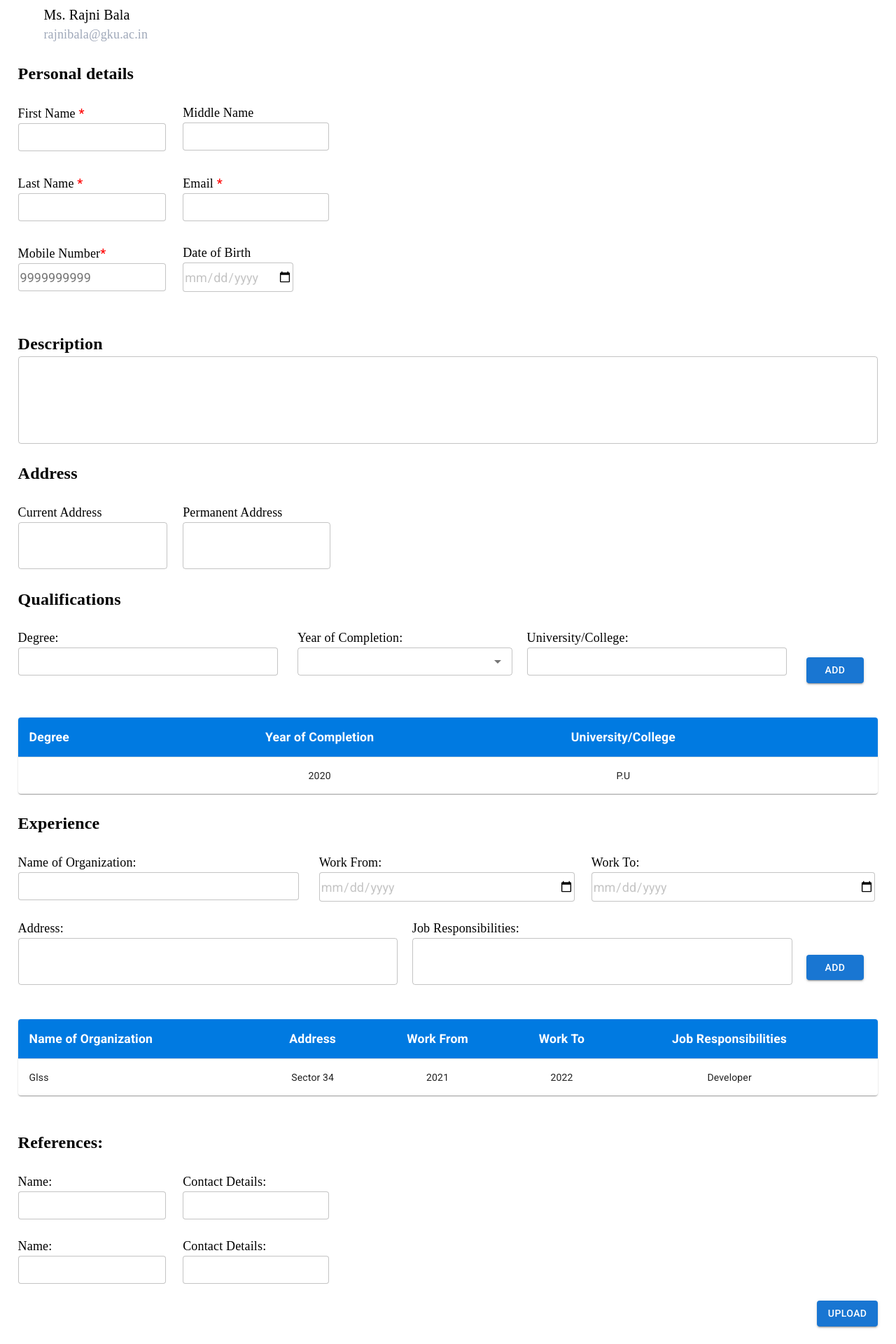
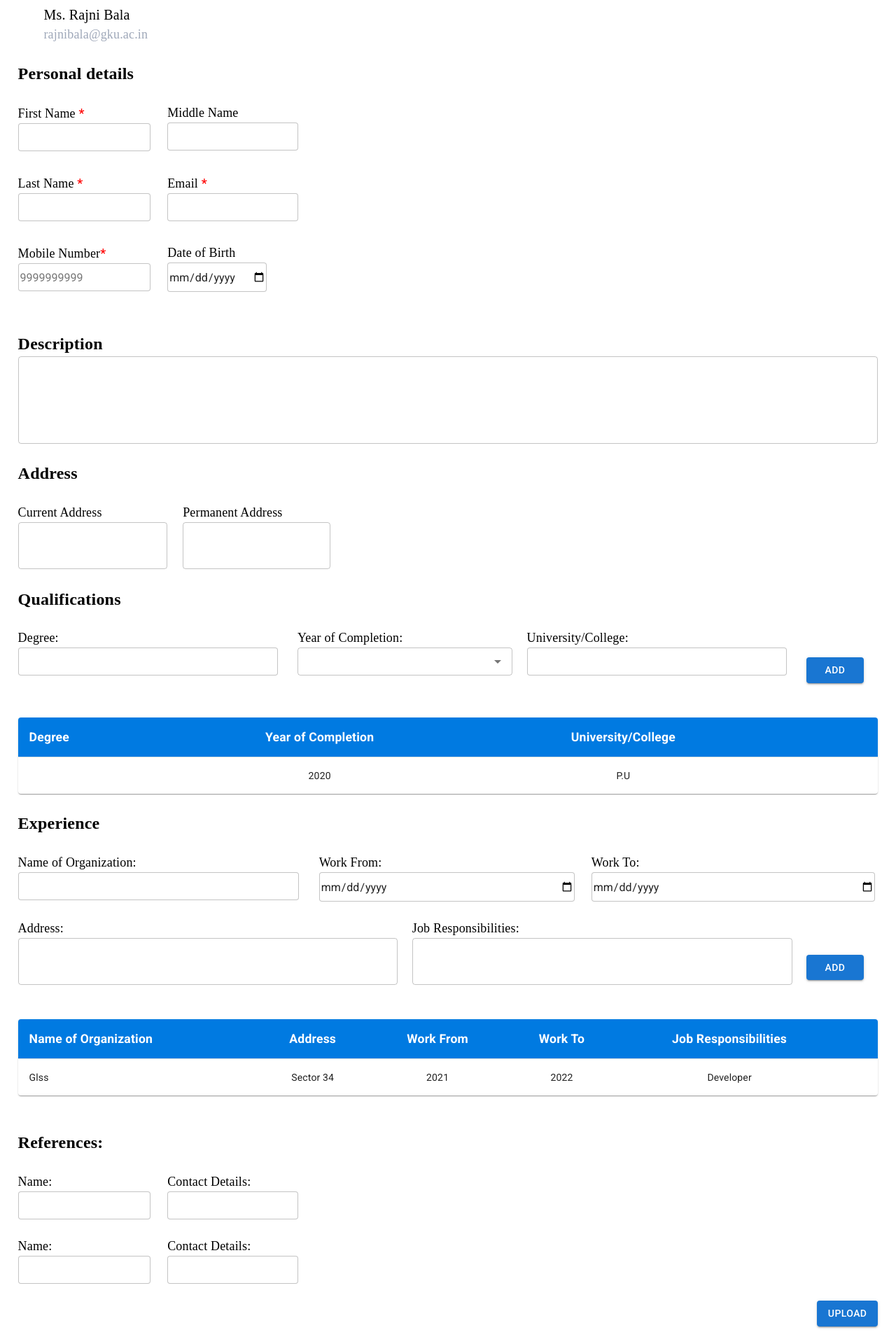
Before and after one commit to gaurav-rajput123/createStudioReal, a React (Create React App) app: page / in a window 1280 px wide. Shown: the part 132-2052 px from the top of the page at 70% size. Built offline with nearby package versions, Linux system fonts and the light colour scheme.

Commit message:
sdifhsbf

```diff
--- a/src/Neha/TeacherDetails.js
+++ b/src/Neha/TeacherDetails.js
@@ -69,7 +69,7 @@ const TeacherDetails = () => {
     Name1: "",
     Contactdetails1: "",
     Name2: "",
-    Conatctdetails2: "",
+    Contactdetails2: "",
     Description:""
   };
   const [formValues, setFormValues] = useState(initialValues);
@@ -178,7 +178,7 @@ const TeacherDetails = () => {
                     name="Firstname"
                     value={formValues.Firstname}
                     onChange={handleChange}
-                    style={{ width: "100%" ,height:'40px',border:'1px solid rgba(0, 0, 0, 0.23)',borderRadius:"4px",fontSize:'18px',color:'rgba(0, 0, 0, 0.23)'}}
+                    style={{ width: "100%" ,height:'40px',border:'1px solid rgba(0, 0, 0, 0.23)',borderRadius:"4px",fontSize:'16px',color:'rgba(0, 0, 0, 0.87)',fontWeight:'400'}}
                   />
                   <p style={{ color: "red" }}>{formErrors.Firstname}</p>
                 </FormControl>
@@ -203,7 +203,7 @@ const TeacherDetails = () => {
                     name="Middlename"
                     value={formValues.Middlename}
                     onChange={handleChange}
-                    style={{ width: "98.8%" ,height:'40px',border:'1px solid rgba(0, 0, 0, 0.23)',borderRadius:"4px",fontSize:'18px',color:'rgba(0, 0, 0, 0.23)'}}
+                    style={{ width: "98.8%" ,height:'40px',border:'1px solid rgba(0, 0, 0, 0.23)',borderRadius:"4px",fontSize:'16px',color:'rgba(0, 0, 0, 0.87)',fontWeight:'400'}}
                   />
                 </FormControl>{" "}
               </Grid>
@@ -229,7 +229,7 @@ const TeacherDetails = () => {
                     name="Lastname"
                     value={formValues.Lastname}
                     onChange={handleChange}
-                    style={{ width: "100%" ,height:'40px',border:'1px solid rgba(0, 0, 0, 0.23)',borderRadius:"4px",fontSize:'18px',color:'rgba(0, 0, 0, 0.23)'}}
+                    style={{ width: "100%" ,height:'40px',border:'1px solid rgba(0, 0, 0, 0.23)',borderRadius:"4px",fontSize:'16px',color:'rgba(0, 0, 0, 0.87)',fontWeight:'400'}}
                   />
                   <p style={{ color: "red" }}>{formErrors.Lastname}</p>
                 </FormControl>{" "}
@@ -254,7 +254,7 @@ const TeacherDetails = () => {
                     name="Email"
                     value={formValues.Email}
                     onChange={handleChange}
-                    style={{ width: "98.8%" ,height:'40px',border:'1px solid rgba(0, 0, 0, 0.23)',borderRadius:"4px",fontSize:'18px',color:'rgba(0, 0, 0, 0.23)'}}
+                    style={{ width: "98.8%" ,height:'40px',border:'1px solid rgba(0, 0, 0, 0.23)',borderRadius:"4px",fontSize:'16px',color:'rgba(0, 0, 0, 0.87)',fontWeight:'400'}}
                   />
                   <p style={{ color: "red" }}>{formErrors.Email}</p>
                 </FormControl>{" "}
@@ -282,7 +282,7 @@ const TeacherDetails = () => {
                     placeholder="9999999999"
                     value={formValues.Mobilenumber}
                     onChange={handleChange}
-                    style={{ width: "100%" ,height:'40px',border:'1px solid rgba(0, 0, 0, 0.23)',borderRadius:"4px",fontSize:'18px',color:'rgba(0, 0, 0, 0.23)'}}
+                    style={{ width: "100%" ,height:'40px',border:'1px solid rgba(0, 0, 0, 0.23)',borderRadius:"4px",fontSize:'16px',color:'rgba(0, 0, 0, 0.87)',fontWeight:'400'}}
                   />
                   <p style={{ color: "red" }}>{formErrors.Mobilenumber}</p>
                 </FormControl>
@@ -317,7 +317,7 @@ const TeacherDetails = () => {
                     name="Dateofbirth"
                     value={formValues.Dateofbirth}
                     onChange={handleChange}
-                    style={{ width: "99.4%" ,height:'42px',border:'1px solid rgba(0, 0, 0, 0.23)',borderRadius:"4px",fontSize:'18px',color:'rgba(0, 0, 0, 0.23)'}} />
+                    style={{ width: "99.4%" ,height:'42px',border:'1px solid rgba(0, 0, 0, 0.23)',borderRadius:"4px",fontSize:'16px',color:'rgba(0, 0, 0, 0.87)',fontWeight:'400'}} />
                  </div>
 
 
@@ -343,7 +343,7 @@ const TeacherDetails = () => {
                     name="Description"
                     value={formValues.Description}
                     onChange={handleChange}
-                    sx={{ width: "100%" }}
+                    sx={{ width: "100%",fontSize:'16px',color:'rgba(0, 0, 0, 0.87)',fontWeight:'400' }}
                   />
                 </FormControl>
             </Grid>
@@ -375,7 +375,7 @@ const TeacherDetails = () => {
                     value={formValues.Currentaddress}
                     onChange={handleChange}
                     rows={1.5}
-                    sx={{ width: "101%" }}
+                    sx={{ width: "101%",fontSize:'16px',color:'rgba(0, 0, 0, 0.87)',fontWeight:'400' }}
                   />
                 </FormControl>
               </Grid>
@@ -403,7 +403,7 @@ const TeacherDetails = () => {
                     name="Permanentaddress"
                     value={formValues.Permanentaddress}
                     onChange={handleChange}
-                    sx={{ width: "100%" }}
+                    sx={{ width: "100%",fontSize:'16px',color:'rgba(0, 0, 0, 0.87)',fontWeight:'400' }}
                   />
                 </FormControl>
               </Grid>
@@ -433,7 +433,7 @@ const TeacherDetails = () => {
                     name="Degree"
                     value={formValues.Degree}
                     onChange={handleChange}
-                    style={{ width: "98%" ,height:'40px',border:'1px solid rgba(0, 0, 0, 0.23)',borderRadius:"4px",fontSize:'18px',color:'rgba(0, 0, 0, 0.23)'}}
+                    style={{ width: "98%" ,height:'40px',border:'1px solid rgba(0, 0, 0, 0.23)',borderRadius:"4px",fontSize:'16px',color:'rgba(0, 0, 0, 0.87)',fontWeight:'400'}}
                   />
                 </FormControl>
               </Grid>
@@ -467,6 +467,7 @@ const TeacherDetails = () => {
                         name="Yearofcompletion"
                         value={formValues.Yearofcompletion}
                         onChange={handleChange}
+                        sx={{fontSize:'16px',color:'rgba(0, 0, 0, 0.87)',fontWeight:'400'}}
                       />
                     )}
                   />
@@ -500,7 +501,7 @@ const TeacherDetails = () => {
                     name="University"
                     value={formValues.University}
                     onChange={handleChange}
-                    style={{ width: "98%" ,height:'40px',border:'1px solid rgba(0, 0, 0, 0.23)',borderRadius:"4px",fontSize:'18px',color:'rgba(0, 0, 0, 0.23)'}}
+                    style={{ width: "98%" ,height:'40px',border:'1px solid rgba(0, 0, 0, 0.23)',borderRadius:"4px",fontSize:'16px',color:'rgba(0, 0, 0, 0.87)',fontWeight:'400'}}
                   />
                 </FormControl>
               </Grid>
@@ -562,10 +563,11 @@ const TeacherDetails = () => {
                   </Typography>
                   <input
                     type="text"
+
                     name="NameofOrganization"
-                    value={formValues.Nameoforganization}
+                    value={formValues.NameofOrganization}
                     onChange={handleChange}
-                    style={{ width: "98%" ,height:'40px',border:'1px solid rgba(0, 0, 0, 0.23)',borderRadius:"4px",fontSize:'18px',color:'rgba(0, 0, 0, 0.23)'}}
+                    style={{ width: "98%" ,height:'40px',border:'1px solid rgba(0, 0, 0, 0.23)',borderRadius:"4px",fontSize:'16px',color:'rgba(0, 0, 0, 0.87)',fontWeight:'400'}}
                   />
                 </FormControl>
               </Grid>
@@ -592,7 +594,7 @@ const TeacherDetails = () => {
                     name="Workfrom"
                     value={formValues.Workfrom}
                     onChange={handleChange}
-                    style={{ width: "99%" ,height:'42px',border:'1px solid rgba(0, 0, 0, 0.23)',borderRadius:"4px",fontSize:'18px',color:'rgba(0, 0, 0, 0.23)'}} />
+                    style={{ width: "99%" ,height:'42px',border:'1px solid rgba(0, 0, 0, 0.23)',borderRadius:"4px",fontSize:'16px',color:'rgba(0, 0, 0, 0.87)',fontWeight:'400'}} />
                  </div>
                 </FormControl>
               </Grid>
@@ -618,7 +620,7 @@ const TeacherDetails = () => {
                     name="Workto"
                     value={formValues.Workto}
                     onChange={handleChange}
-                    style={{ width: "99%" ,height:'42px',border:'1px solid rgba(0, 0, 0, 0.23)',borderRadius:"4px",fontSize:'18px',color:'rgba(0, 0, 0, 0.23)'}} />
+                    style={{ width: "99%" ,height:'42px',border:'1px solid rgba(0, 0, 0, 0.23)',borderRadius:"4px",fontSize:'16px',color:'rgba(0, 0, 0, 0.87)',fontWeight:'400'}} />
                  </div>
                 </FormControl>
               </Grid>
@@ -647,7 +649,7 @@ const TeacherDetails = () => {
                     value={formValues.Address}
                     onChange={handleChange}
                     rows={1.5}
-                    sx={{ width: "100%" }}
+                    sx={{ width: "100%",fontSize:'16px',color:'rgba(0, 0, 0, 0.87)',fontWeight:'400' }}
                   />
                 </FormControl>
               </Grid>
@@ -675,7 +677,7 @@ const TeacherDetails = () => {
                     name="Jobresponsibilities"
                     value={formValues.Jobresponsibilities}
                     onChange={handleChange}
-                    sx={{ width: "100%" }}
+                    sx={{ width: "100%",fontSize:'16px',color:'rgba(0, 0, 0, 0.87)',fontWeight:'400' }}
                   />
                 </FormControl>
               </Grid>
@@ -743,7 +745,7 @@ const TeacherDetails = () => {
                     name="Name1"
                     value={formValues.Name1}
                     onChange={handleChange}
-                    style={{ width: "100%" ,height:'40px',border:'1px solid rgba(0, 0, 0, 0.23)',borderRadius:"4px",fontSize:'18px',color:'rgba(0, 0, 0, 0.23)'}}
+                    style={{ width: "100%" ,height:'40px',border:'1px solid rgba(0, 0, 0, 0.23)',borderRadius:"4px",fontSize:'16px',color:'rgba(0, 0, 0, 0.87)',fontWeight:'400'}}
                   />
                 </FormControl>
               </Grid>
@@ -767,7 +769,7 @@ const TeacherDetails = () => {
                     name="Contactdetails1"
                     value={formValues.Contactdetails1}
                     onChange={handleChange}
-                    style={{ width: "98.8%" ,height:'40px',border:'1px solid rgba(0, 0, 0, 0.23)',borderRadius:"4px",fontSize:'18px',color:'rgba(0, 0, 0, 0.23)'}}
+                    style={{ width: "98.8%" ,height:'40px',border:'1px solid rgba(0, 0, 0, 0.23)',borderRadius:"4px",fontSize:'16px',color:'rgba(0, 0, 0, 0.87)',fontWeight:'400'}}
                   />
                 </FormControl>
               </Grid>
@@ -792,7 +794,7 @@ const TeacherDetails = () => {
                     name="Name2"
                     value={formValues.Name2}
                     onChange={handleChange}
-                    style={{ width: "100%" ,height:'40px',border:'1px solid rgba(0, 0, 0, 0.23)',borderRadius:"4px",fontSize:'18px',color:'rgba(0, 0, 0, 0.23)'}}
+                    style={{ width: "100%" ,height:'40px',border:'1px solid rgba(0, 0, 0, 0.23)',borderRadius:"4px",fontSize:'16px',color:'rgba(0, 0, 0, 0.87)',fontWeight:'400'}}
                   />
                 </FormControl>
               </Grid>
@@ -816,7 +818,7 @@ const TeacherDetails = () => {
                     name="Contactdetails2"
                     value={formValues.Contactdetails2}
                     onChange={handleChange}
-                    style={{ width: "98.8%" ,height:'40px',border:'1px solid rgba(0, 0, 0, 0.23)',borderRadius:"4px",fontSize:'18px',color:'rgba(0, 0, 0, 0.23)'}}
+                    style={{ width: "98.8%" ,height:'40px',border:'1px solid rgba(0, 0, 0, 0.23)',borderRadius:"4px",fontSize:'16px',color:'rgba(0, 0, 0, 0.87)',fontWeight:'400'}}
                   />
                 </FormControl>
               </Grid>
```
